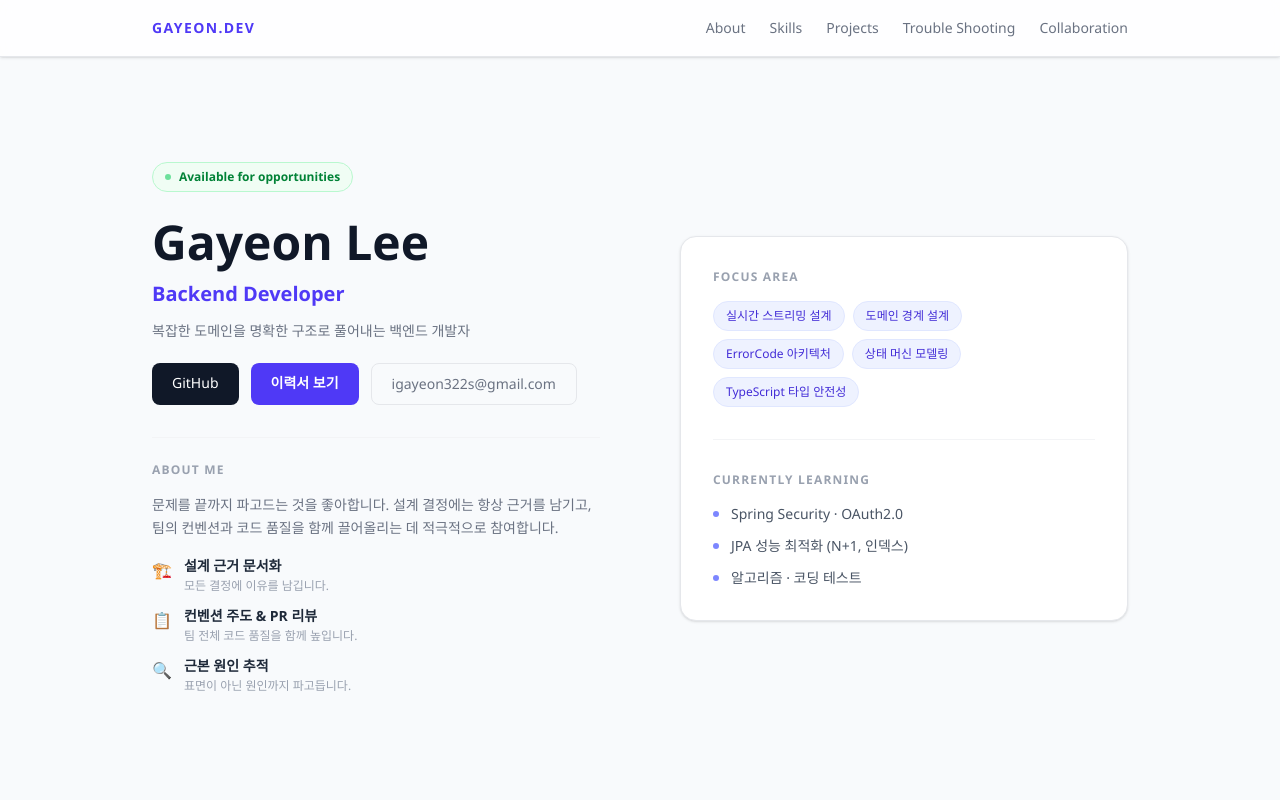
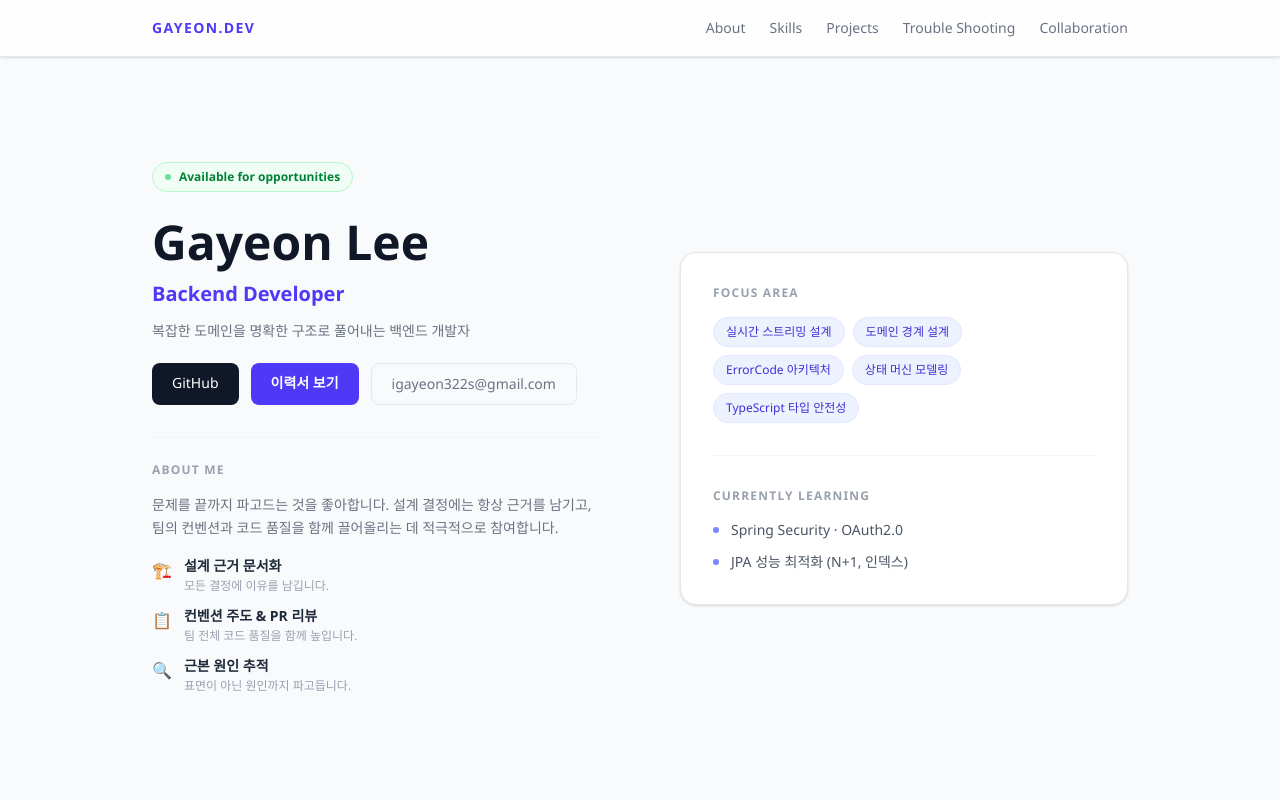
Before and after one commit to ixxveon/portfolio, a React app: page / in a window 1280 px wide. Shown: the top 800 px of the page. Built offline with nearby package versions, Linux system fonts and the light colour scheme; the HTML template or start-up script is replaced by a standard one.

Commit message:
refactor(main) : Currently Learning에서 알고리즘·코딩테스트 항목 제거

```diff
--- a/src/components/Hero.tsx
+++ b/src/components/Hero.tsx
@@ -18,7 +18,6 @@ const FOCUS = [
 const LEARNING = [
   "Spring Security · OAuth2.0",
   "JPA 성능 최적화 (N+1, 인덱스)",
-  "알고리즘 · 코딩 테스트",
 ];
 
 export default function Hero(): React.JSX.Element {
```
